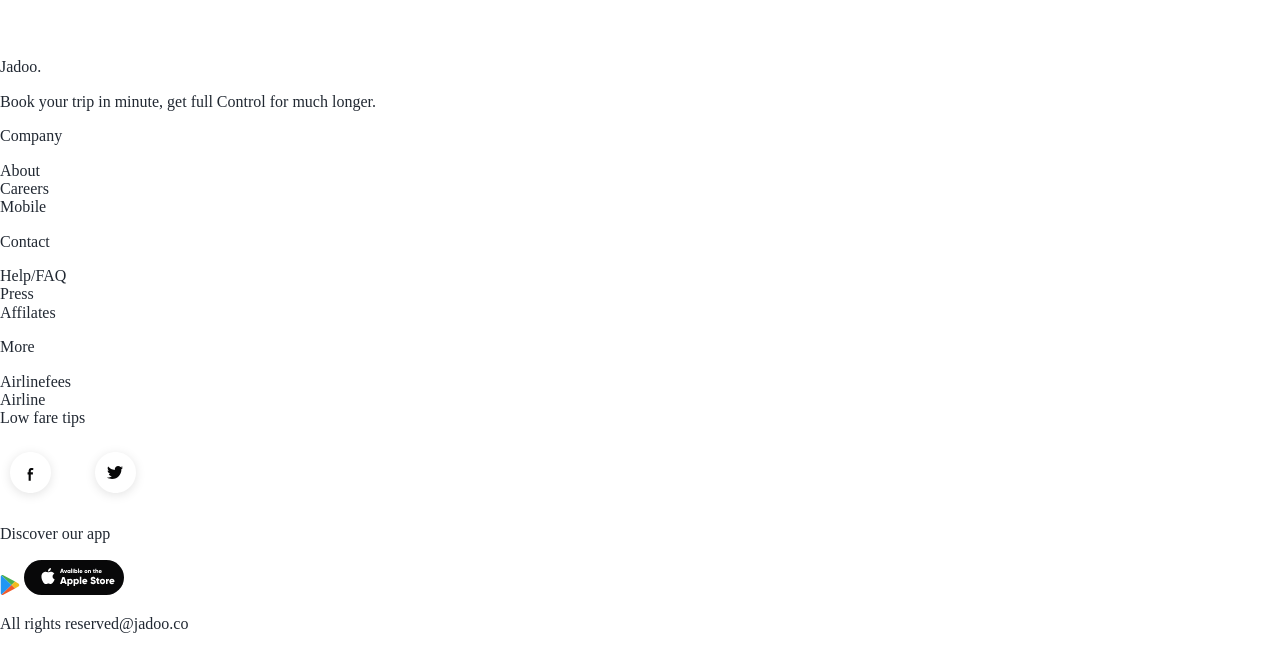
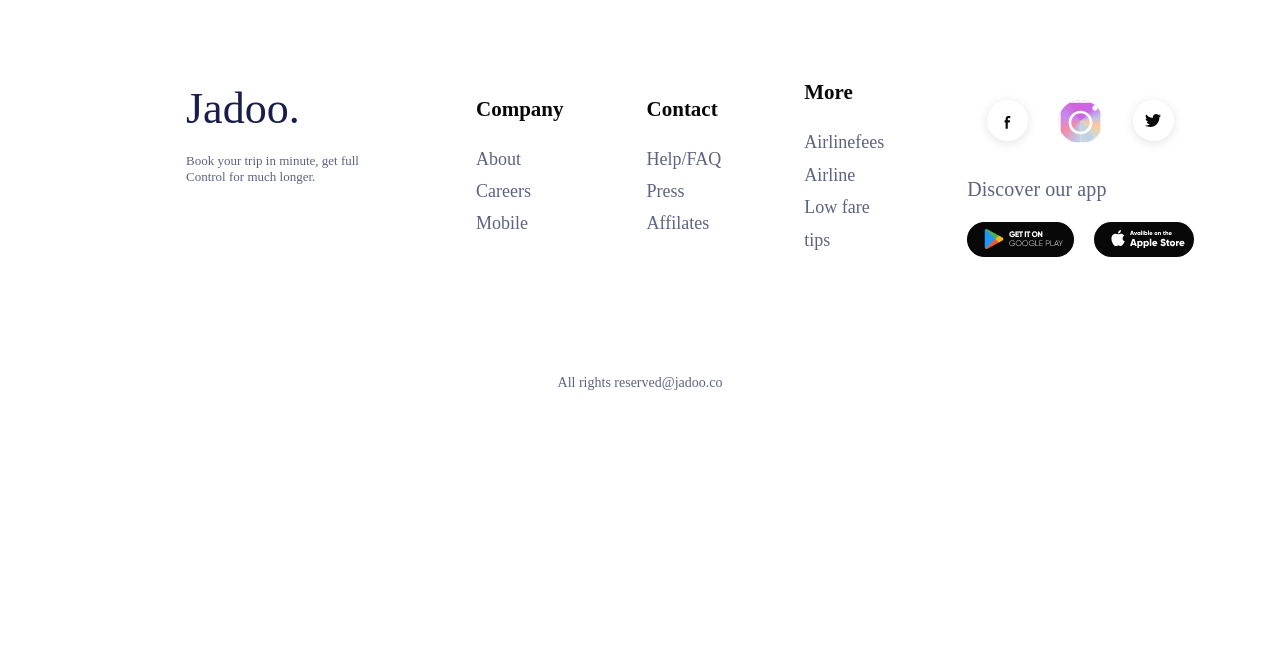
Before and after one commit to Todur-Modur/homework9, a plain HTML site: page index.html in a window 1280 px wide. Shown: the part 4317-4966 px from the top of the page. After the commit the page ends 4801 px from the top, so only its background shows below. Drawn offline with Linux system fonts and the light colour scheme.

Commit message:
finished css

```diff
--- a/index.html
+++ b/index.html
@@ -302,46 +302,46 @@
         <footer>
             <div class="footer_list">
                 <div class="footer_jadoo">
-                    <p>Jadoo.</p>
-                    <p>
+                    <p class="footer-jadoo">Jadoo.</p>
+                    <p class="footer-jadoo_desc">
                         Book your trip in minute, get full Control for much longer.
                     </p>
                 </div>
                 <div class="footer_lits-three">
-                    <p>Company</p>
-                    <ul>
+                    <p class="footer_title">Company</p>
+                    <ul class="footer_title_desc">
                         <li>About</li>
                         <li>Careers</li>
                         <li>Mobile</li>
                     </ul>
                 </div>
                 <div class="footer_lits-three">
-                    <p>Contact</p>
-                    <ul>
+                    <p class="footer_title">Contact</p>
+                    <ul class="footer_title_desc">
                         <li>Help/FAQ</li>
                         <li>Press</li>
                         <li>Affilates</li>
                     </ul>
                 </div>
                 <div class="footer_lits-three">
-                    <p>More</p>
-                    <ul>
+                    <p class="footer_title">More</p>
+                    <ul class="footer_title_desc">
                         <li>Airlinefees</li>
                         <li>Airline</li>
                         <li>Low fare tips</li>
                     </ul>
                 </div>
                 <div class="footer_discover">
-                    <div class="footer_discover_logos">
-                        <img src="/assets/facebook_logo.svg" alt="facebook logo">
-                        <img src="/assets/instagram.svg" alt="instagram logo">
-                        <img src="/assets/twitter.svg" alt="twitter logo">
-                    </div>
-                    <p>
+                    <ul class="footer_discover_logos">
+                        <li><img src="/assets/facebook_logo.svg" alt="facebook logo"></li>
+                        <li><img class="footer_insta-logo" src="/assets/instagram.svg" alt="instagram logo"></li>
+                        <li><img src="/assets/twitter.svg" alt="twitter logo"></li>
+                    </ul>
+                    <p class="footer_discover_text">
                         Discover our app
                     </p>
                     <div class="footer_discover_apps">
-                        <img src="/assets/google-play.svg" alt="google play">
+                        <img src="/assets/google-play.png" alt="">
                         <img src="/assets/appstore.svg" alt="app store">
                     </div>
                 </div>
--- a/styles/style.css
+++ b/styles/style.css
@@ -539,7 +539,7 @@
     border-radius: 10px;
     border: none;
     padding-left: 30px;
-    background: url(/assets/e-mail_logo.svg) no-repeat ;
+    background: url(../assets/e-mail_logo.svg) no-repeat;
     background-position: center left;
     background: #FFF;
     /* не зрозумів, як зробити два бекграунди - або фон білий, або видно лого імейлу */
@@ -551,4 +551,81 @@
 
 .footer_list {
     margin-top: 950px;
+    padding-left: 186px;
+    padding-right: 194px;
+    padding-bottom: 86px;
+    display: flex;
+    justify-content: space-between;
+    align-items: center;
+    gap: 83px;
 }
+
+.footer-jadoo {
+    color: #181E4B;
+    font-size: 44px;
+    font-weight: 500;
+    margin-top: -50px;
+}
+
+.footer-jadoo_desc {
+    width: 207px;
+    color: #5E6282;
+    font-size: 13px;
+    font-weight: 500;
+    line-height: 124.5%;
+    margin-top: -25px;
+}
+
+.footer_title {
+    color: #080809;
+    font-size: 21px;
+    font-weight: 700;
+    line-height: 124.5%;
+}
+
+.footer_title_desc {
+    color: #5E6282;
+    font-size: 18px;
+    font-weight: 500;
+    line-height: 1.8;
+}
+
+.footer_discover_logos {
+    display: flex;
+    gap: 20px;
+    justify-content: center;
+    align-items: center;
+
+}
+
+.footer_insta-logo {
+    width: 45px;
+    height: 45px;
+    background: url(../assets/bacground-insta.png) no-repeat;
+    background-position: center;
+    border-radius: 45px;
+    /* я фіг його зна, чого я не можу бекграунд поставити більшого розміру, а сам лого інсти меншого */
+}
+
+.footer_discover_text {
+    color: #5E6282;
+    font-size: 20px;
+    font-weight: 500;
+    line-height: 124.5%;
+    letter-spacing: 0.1px;
+}
+
+.footer_discover_apps {
+    display: flex;
+    justify-content: space-between;
+    gap: 20px;
+}
+
+.footer_rights {
+    text-align: center;
+    padding-bottom: 79px;
+    color: #5E6282;
+    font-size: 14px;
+    font-weight: 500;
+    line-height: 124.5%;
+}
```
Also changed, not shown: assets/bacground-insta.png (added), assets/google-play.png (added), assets/google-play.svg (deleted).
